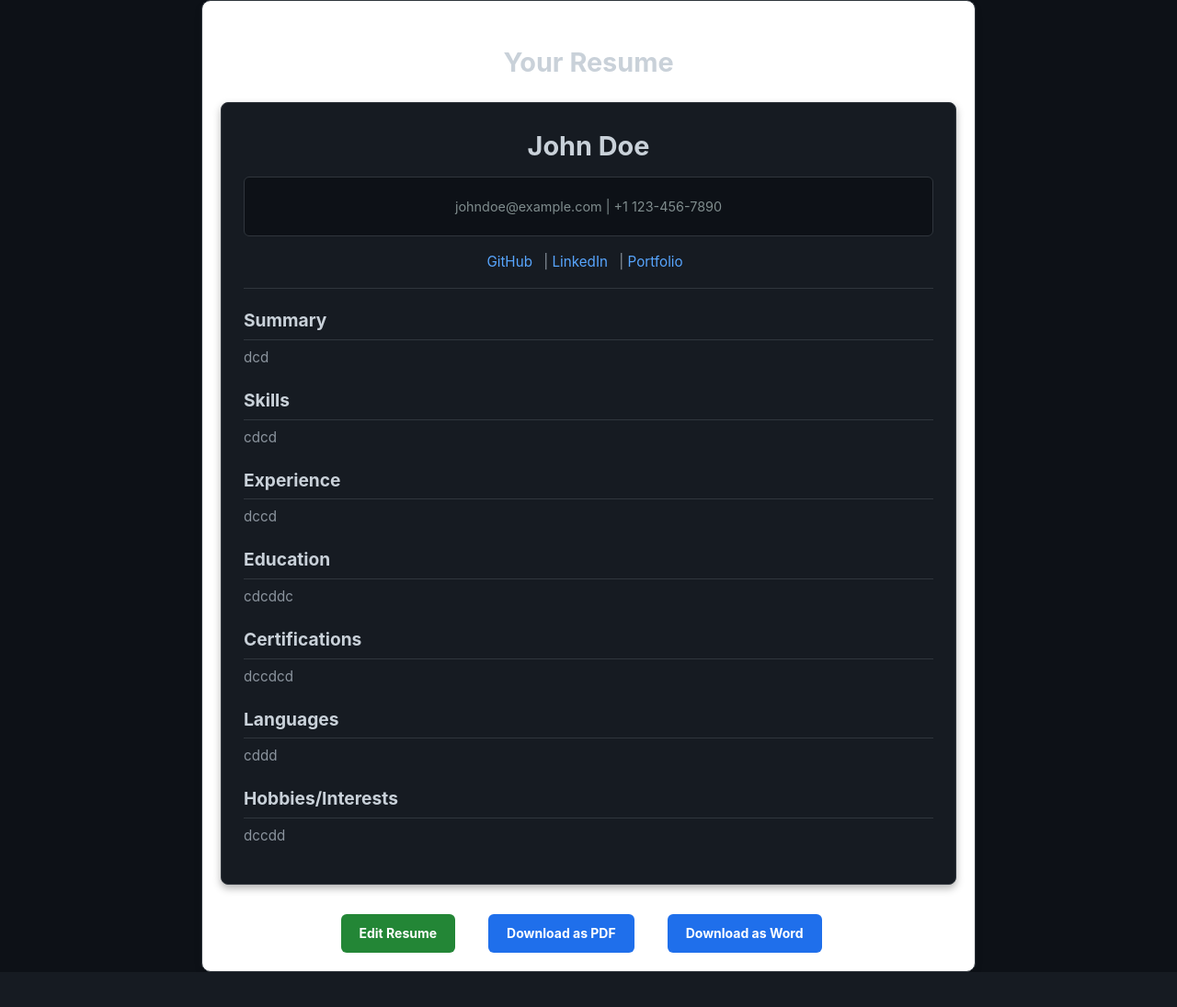
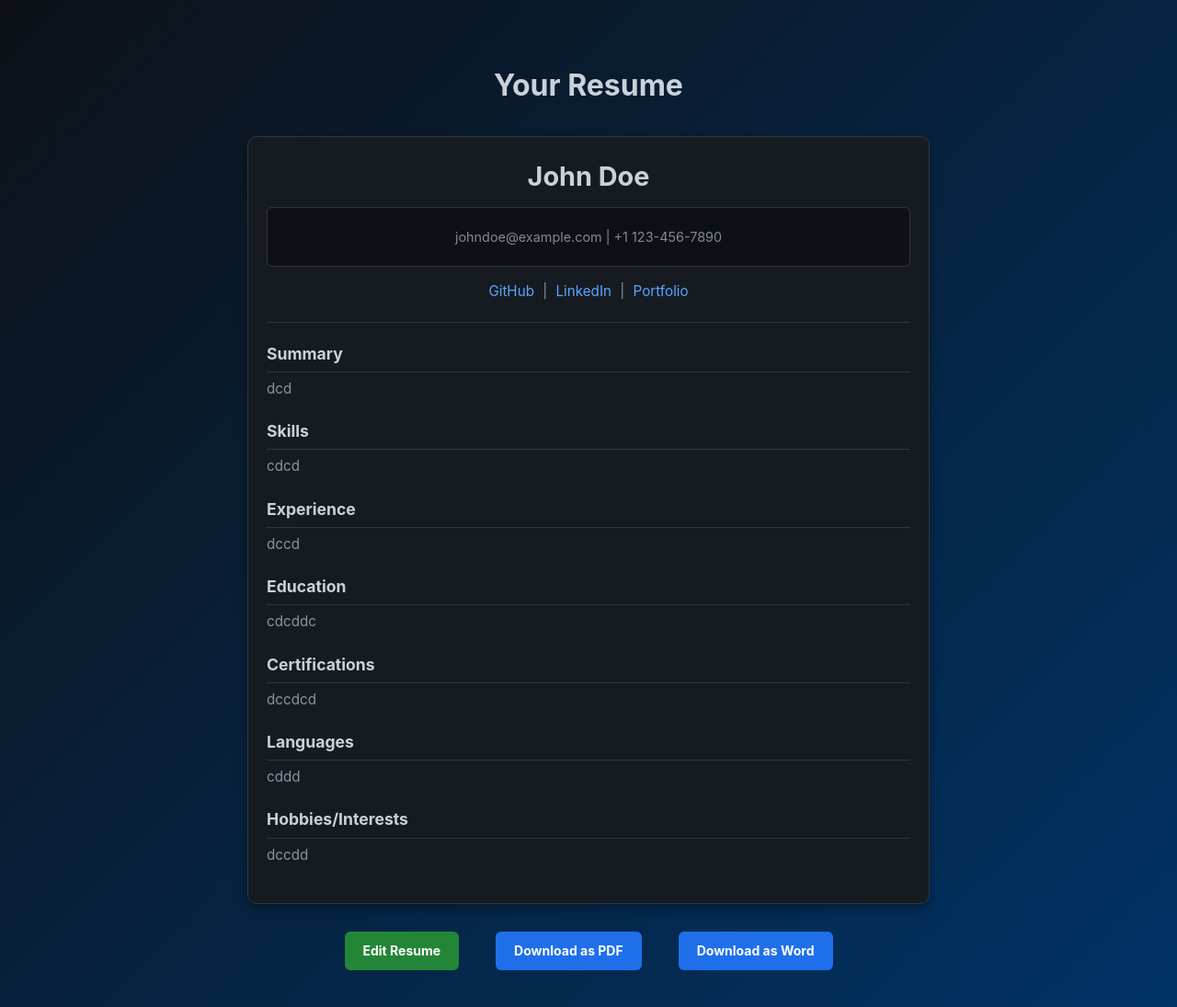
Before and after one commit to DaringPhoenix42/resume-builder, a Django app: page /preview/1/ in a window 1280 px wide. Shown: the part 59-1154 px from the top of the page at 92% size. Before the commit the page ends 1116 px from the top, so only its background shows below. Run offline with Django 5.2, Linux system fonts and the light colour scheme; data comes from the database, SQL or seed files in the repository; both versions use the stored data as it was after the commit.

Commit message:
updated resume preview

```diff
--- a/resume_builder/resume_app/templates/resume_preview.html
+++ b/resume_builder/resume_app/templates/resume_preview.html
@@ -2,16 +2,17 @@
 {% load static %}
 
 {% block content %}
-<div class="resume-container">
-    <h2 class="page-title">Your Resume</h2>
+<div class="resume-page-wrapper">
+    <h2 class="resume-title">Your Resume</h2>
 
-    <div class="resume-content">
-        <!-- Header: Name, Contact Info, Social Links -->
+    <div class="resume-card">
+        <!-- Resume Header: Name, Contact, Social Links -->
         <div class="resume-header">
             <h1>{{ resume.name }}</h1>
-            <p class="contact-info">{{ resume.email }} | {{ resume.phone }}</p>
+            <p class="contact-info">
+                {{ resume.email }} | {{ resume.phone }}
+            </p>
 
-            <!-- Optional Social Links -->
             {% if resume.github or resume.linkedin or resume.portfolio %}
             <p class="social-links">
                 {% if resume.github %}
@@ -29,7 +30,7 @@
             {% endif %}
         </div>
 
-        <hr class="divider"/>
+        <hr class="divider" />
 
         <!-- Summary -->
         {% if resume.summary %}
@@ -88,7 +89,6 @@
         {% endif %}
     </div>
 
-    <!-- Resume Actions -->
     <div class="resume-actions">
         <a href="{% url 'resume_form' %}" class="btn">Edit Resume</a>
         <a href="{% url 'download_resume' id=resume.id format='pdf' %}" class="btn btn-download">Download as PDF</a>
@@ -96,48 +96,51 @@
     </div>
 </div>
 
-<!-- Inline CSS (move to styles.css if preferred) -->
 <style>
-/* Container */
-.resume-container {
-    max-width: 800px;
-    margin: 0 auto;
-    padding: 20px;
+/* Page Wrapper with Subtle Gradient Background */
+.resume-page-wrapper {
+    min-height: 80vh;
+    background: linear-gradient(135deg, #0d1117 0%, #003366 100%);
+    padding: 40px 20px;
+    text-align: center;
     color: #c9d1d9; /* Light text for dark theme */
 }
 
-.page-title {
-    text-align: center;
-    margin-bottom: 1.5rem;
+/* Title */
+.resume-title {
+    font-size: 2rem;
+    margin-bottom: 30px;
     color: #c9d1d9;
-    font-size: 1.8rem;
 }
 
-/* Resume Content Box */
-.resume-content {
+/* Resume Card Container */
+.resume-card {
+    max-width: 700px;
+    margin: 0 auto;
     background-color: #161b22;
     border: 1px solid #30363d;
-    border-radius: 8px;
-    padding: 1.5rem;
-    box-shadow: 0 4px 8px rgba(0,0,0,0.3);
+    border-radius: 10px;
+    padding: 20px;
+    box-shadow: 0 6px 12px rgba(0,0,0,0.3);
+    text-align: left; /* Let the content inside be left-aligned */
 }
 
-/* Header Section */
+/* Header: Name & Contact */
 .resume-header {
     text-align: center;
-    margin-bottom: 1rem;
+    margin-bottom: 20px;
 }
 
 .resume-header h1 {
     font-size: 1.8rem;
     color: #c9d1d9;
-    margin-bottom: 0.3rem;
+    margin-bottom: 5px;
 }
 
 .contact-info {
     color: #8b949e;
-    margin-bottom: 0.5rem;
     font-size: 0.95rem;
+    margin-bottom: 8px;
 }
 
 .social-links {
@@ -148,7 +151,7 @@
 .social-links a {
     color: #58a6ff;
     text-decoration: none;
-    margin-right: 0.5rem;
+    margin: 0 5px;
 }
 
 .social-links a:hover {
@@ -159,45 +162,43 @@
 .divider {
     border: none;
     border-top: 1px solid #30363d;
-    margin: 1rem 0;
+    margin: 20px 0;
 }
 
 /* Resume Sections */
 .resume-section {
-    margin-bottom: 1rem;
+    margin-bottom: 20px;
 }
 
 .resume-section h3 {
+    font-size: 1.1rem;
     color: #c9d1d9;
-    margin-bottom: 0.5rem;
-    font-size: 1.2rem;
+    margin-bottom: 6px;
 }
 
 .resume-section p {
     color: #8b949e;
-    line-height: 1.5;
+    line-height: 1.6;
+    font-size: 0.95rem;
     margin: 0;
-    font-size: 0.95rem;
 }
 
-/* Actions */
+/* Actions (Edit & Download) */
 .resume-actions {
-    text-align: center;
-    margin-top: 2rem;
+    margin-top: 30px;
 }
 
 .btn {
     background-color: #238636;
     color: #ffffff;
-    padding: 0.7rem 1.2rem;
+    padding: 0.8rem 1.2rem;
     border-radius: 6px;
     text-decoration: none;
     font-size: 1rem;
     font-weight: 600;
-    margin-right: 1rem;
+    margin: 0 10px;
     transition: background 0.3s, transform 0.3s;
 }
-
 .btn:hover {
     background-color: #2ea043;
     transform: translateY(-2px);
@@ -206,55 +207,8 @@
 .btn-download {
     background-color: #1f6feb;
 }
-
 .btn-download:hover {
     background-color: #2c81f5;
 }
 </style>
 {% endblock %}
-
-
-
-
-
-
-
-
-
-
-
-
-
-{% comment %} {% extends 'base.html' %}
-{% load static %}
-
-{% block content %}
-<div class="resume-container">
-    <h2>Your Resume</h2>
-    <div class="resume">
-        <h1>{{ resume.name }}</h1>
-        <p>{{ resume.job_title }}</p>
-        <p>{{ resume.email }} | {{ resume.phone }} | {{ resume.address }}</p>
-        <p>LinkedIn: {{ resume.linkedin }} | GitHub: {{ resume.github }} | Portfolio: {{ resume.portfolio }}</p>
-        <h3>Summary</h3>
-        <p>{{ resume.summary }}</p>
-        <h3>Experience</h3>
-        <p>{{ resume.experience }}</p>
-        <h3>Education</h3>
-        <p>{{ resume.education }}</p>
-        <h3>Skills</h3>
-        <p>{{ resume.skills }}</p>
-        <h3>Certifications</h3>
-        <p>{{ resume.certifications }}</p>
-        <h3>Languages</h3>
-        <p>{{ resume.languages }}</p>
-        <h3>Hobbies/Interests</h3>
-        <p>{{ resume.hobbies_interests }}</p>
-    </div>
-    <div class="resume-actions">
-        <a href="{% url 'resume_form' %}" class="btn">Edit Resume</a>
-        <a href="{% url 'download_resume' id=resume.id format='pdf' %}" class="btn btn-download">Download as PDF</a>
-        <a href="{% url 'download_resume' id=resume.id format='word' %}" class="btn btn-download">Download as Word</a>
-    </div>
-</div>
-{% endblock %} {% endcomment %}
```
Also changed, not shown: resume_builder/db.sqlite3.
